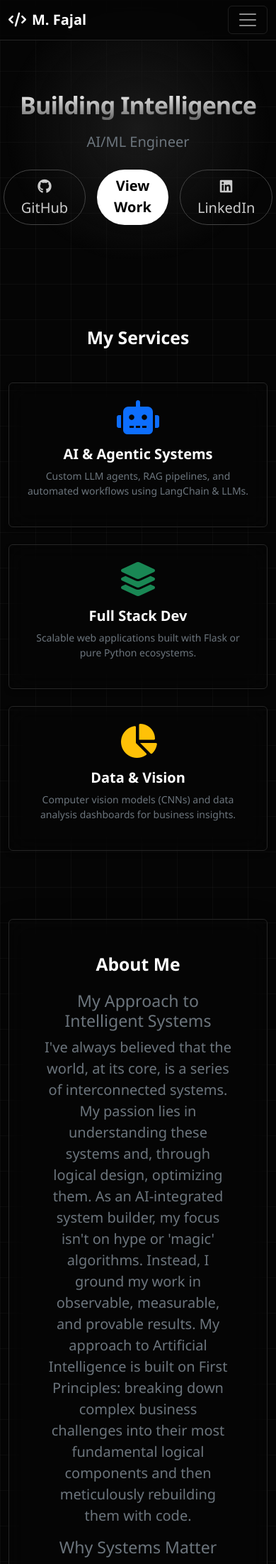
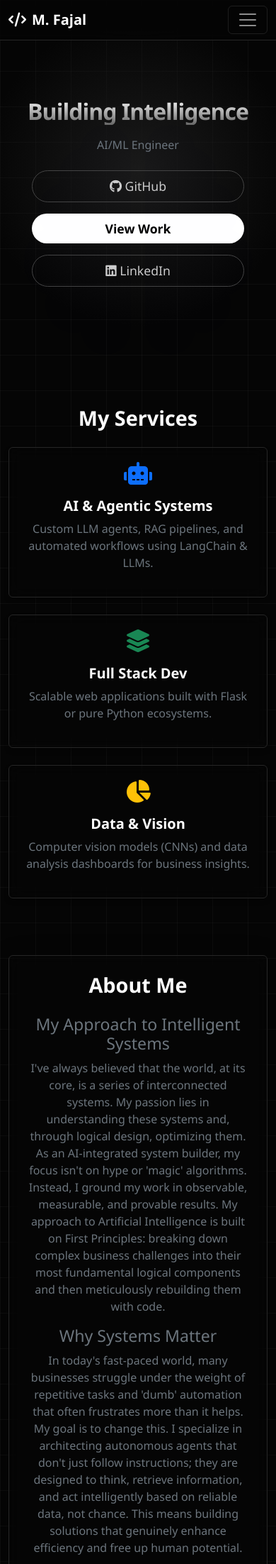
Before and after one commit to Mfaj-cod/Portfolio, a Flask app: page / in a window 390 px wide. Shown: the top 2204 px of the page at 71% size. Run offline with Flask 3, Linux system fonts and the light colour scheme; data comes from the database, SQL or seed files in the repository.

Commit message:
mobile friendly

```diff
--- a/static/style.css
+++ b/static/style.css
@@ -145,20 +145,106 @@
     top: 50%;
     left: 50%;
     transform: translate(-50%, -50%);
-    font-size: 40vw; /* Massive size */
-    color: rgba(81, 81, 81, 0.03); /* Very subtle opacity */
-    z-index: -1; /* Behind everything */
+    font-size: 45vw; /* Massive size */
+    color: rgba(99, 102, 241, 0.08); /* Very subtle opacity */
+    z-index: 0; /* Behind everything */
     pointer-events: none; /* Let clicks pass through */
     animation: pulse-brain 10s ease-in-out infinite alternate;
 }
 
 @keyframes pulse-brain {
-    0% { transform: translate(-50%, -50%) scale(1); opacity: 0.03; }
-    100% { transform: translate(-50%, -50%) scale(1.05); opacity: 0.06; }
+    0% { transform: translate(-50%, -50%) scale(1); opacity: 0.08; }
+    100% { transform: translate(-50%, -50%) scale(1.05); opacity: 0.12; }
 }
 
 /* Make sure cards have backgrounds so text remains readable over the icon */
 .card-dark {
     background: transparent !important; /* Slightly more opaque */
-    backdrop-filter: blur(15px);
+    backdrop-filter: blur(10px);
 }
+
+/* ============================================
+   MOBILE OPTIMIZATIONS (Max-width: 768px)
+   ============================================ */
+
+@media (max-width: 767.98px) {
+
+    /* --- 1. Tame Typography --- */
+    /* Shrink giant hero text */
+    .display-4, .hero-title {
+        font-size: 2.5rem !important;
+    }
+
+    /* Shrink section titles */
+    h2, .section-title {
+        font-size: 1.8rem !important;
+        margin-bottom: 1.5rem !important;
+    }
+
+    /* Slightly smaller body text */
+    body, p, .lead {
+        font-size: 1rem !important;
+    }
+
+    /* --- 2. Reduce Section Spacing --- */
+    /* Bootstrap's py-5 is too big on mobile. Reduce vertical gaps. */
+    section.py-5, footer.py-4 {
+        padding-top: 2.5rem !important;
+        padding-bottom: 2.5rem !important;
+    }
+
+    /* --- 3. Compact Hero Section --- */
+    .hero-section {
+        /* Reduce padding, keep space for navbar */
+        padding-top: 90px !important;
+        padding-bottom: 2rem !important;
+    }
+
+    /* On very small screens, stack the hero buttons vertically */
+    .hero-section .d-flex.justify-content-center.gap-3 {
+        flex-direction: column;
+        width: 100%;
+        max-width: 300px;
+        margin: 0 auto;
+    }
+
+    .hero-section .btn-lg {
+        width: 100%; /* Full width buttons for easier tapping */
+        font-size: 1.1rem !important;
+    }
+
+    /* --- 4. Compact Cards (About, Projects, Services) --- */
+    /* Override large padding (like p-4 or p-5) on cards */
+    .card-dark, .card-body {
+        padding: 1.25rem !important;
+    }
+
+    /* Specifically target the About Me card which had p-5 */
+    #about .card-dark {
+        padding: 1.5rem !important;
+    }
+
+    /* Shrink icons in Services section */
+    .fa-3x {
+        font-size: 2rem !important;
+    }
+
+    /* --- 5. Adjust Background Brain Icon --- */
+    /* It's too dominating on narrow screens. Reduce size and opacity. */
+    body::after {
+        font-size: 80vw !important; /* Use viewport width units so it fits width */
+        top: 40% !important;
+        opacity: 0.05; /* Make it fainter on mobile to improve text readability */
+        color: rgba(99, 102, 241, 0.05) !important;
+    }
+}
+
+/* ============================================
+   EXTRA SMALL MOBILE (Max-width: 400px)
+   ============================================ */
+/* Adjustments for very narrow phones (e.g., older iPhones, foldables closed) */
+@media (max-width: 400px) {
+    .display-4, .hero-title {
+        font-size: 2rem !important;
+    }
+}
```
Also changed, not shown: data/history.txt (+0 -7 lines), 1 other file.
